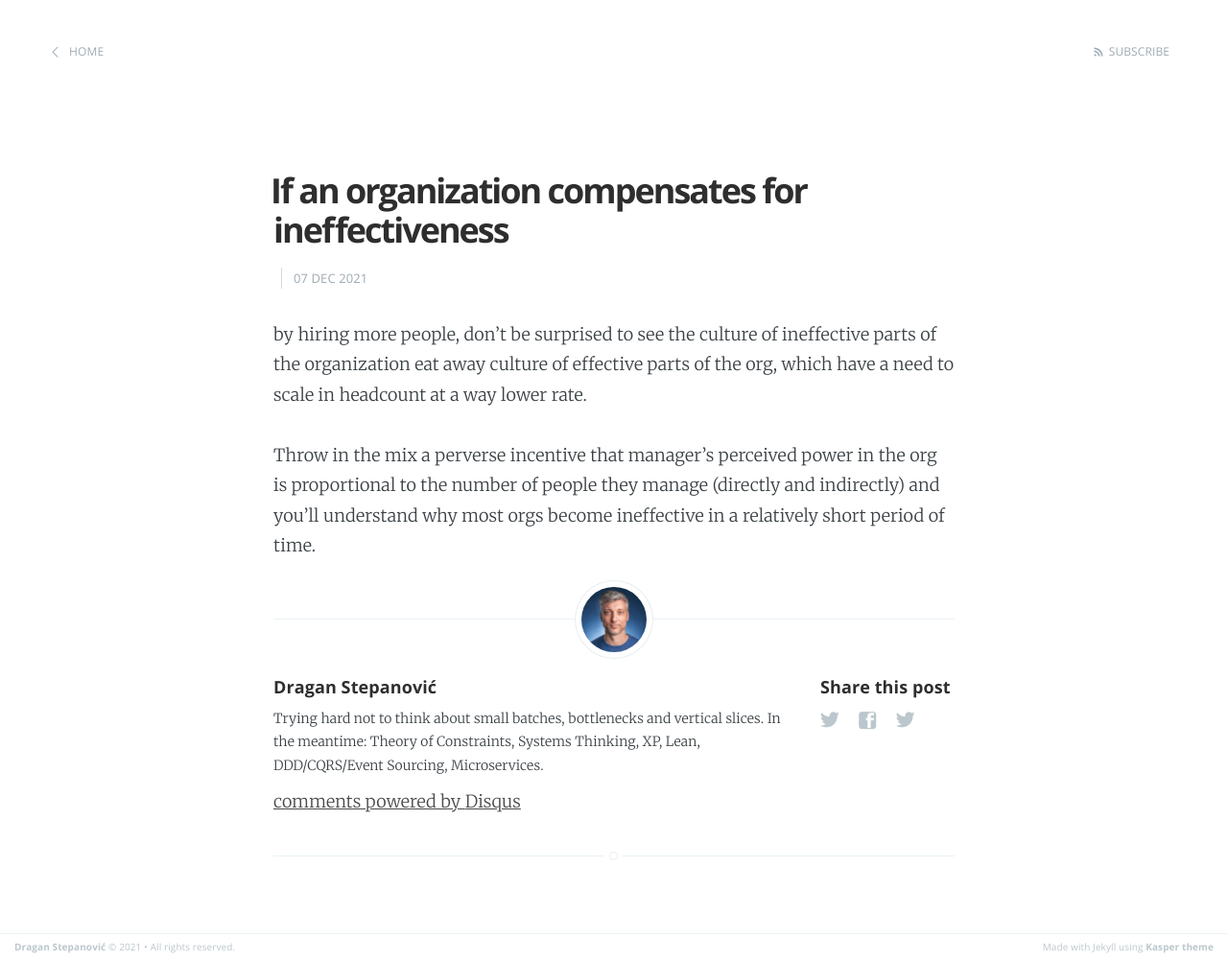
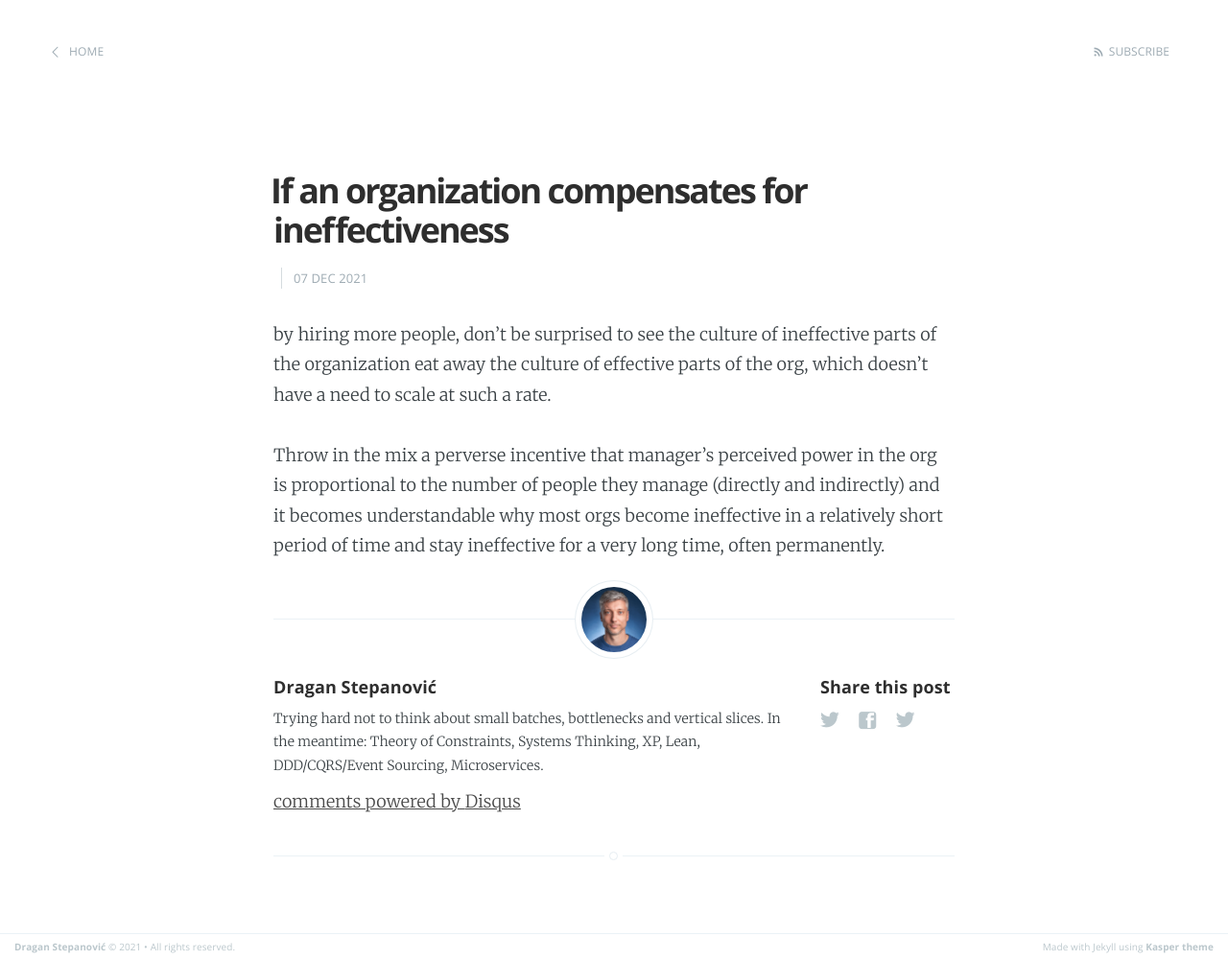
Before and after one commit to dragan-stepanovic/dragan-stepanovic.github.io, a Jekyll site: the page built from _posts/2021-12-07-ineffective-orgs.md, in a window 1280 px wide. Shown: the whole page at 96% size. Built offline with Jekyll 4.4.1, drawn with Linux system fonts in a browser that asks for light colours; our own code applies the rules of GitHub Pages for plain Markdown files; comment, search, counter and statistics services are not loaded.

Commit message:
Update 2021-12-07-ineffective-orgs.md

```diff
--- a/_posts/2021-12-07-ineffective-orgs.md
+++ b/_posts/2021-12-07-ineffective-orgs.md
@@ -2,6 +2,6 @@
 title: If an organization compensates for ineffectiveness
 ---
 
-by hiring more people, don't be surprised to see the culture of ineffective parts of the organization eat away culture of effective parts of the org, which have a need to scale in headcount at a way lower rate.
+by hiring more people, don't be surprised to see the culture of ineffective parts of the organization eat away the culture of effective parts of the org, which doesn't have a need to scale at such a rate.
 
-Throw in the mix a perverse incentive that manager's perceived power in the org is proportional to the number of people they manage (directly and indirectly) and you'll understand why most orgs become ineffective in a relatively short period of time.
+Throw in the mix a perverse incentive that manager's perceived power in the org is proportional to the number of people they manage (directly and indirectly) and it becomes understandable why most orgs become ineffective in a relatively short period of time and stay ineffective for a very long time, often permanently.
```
